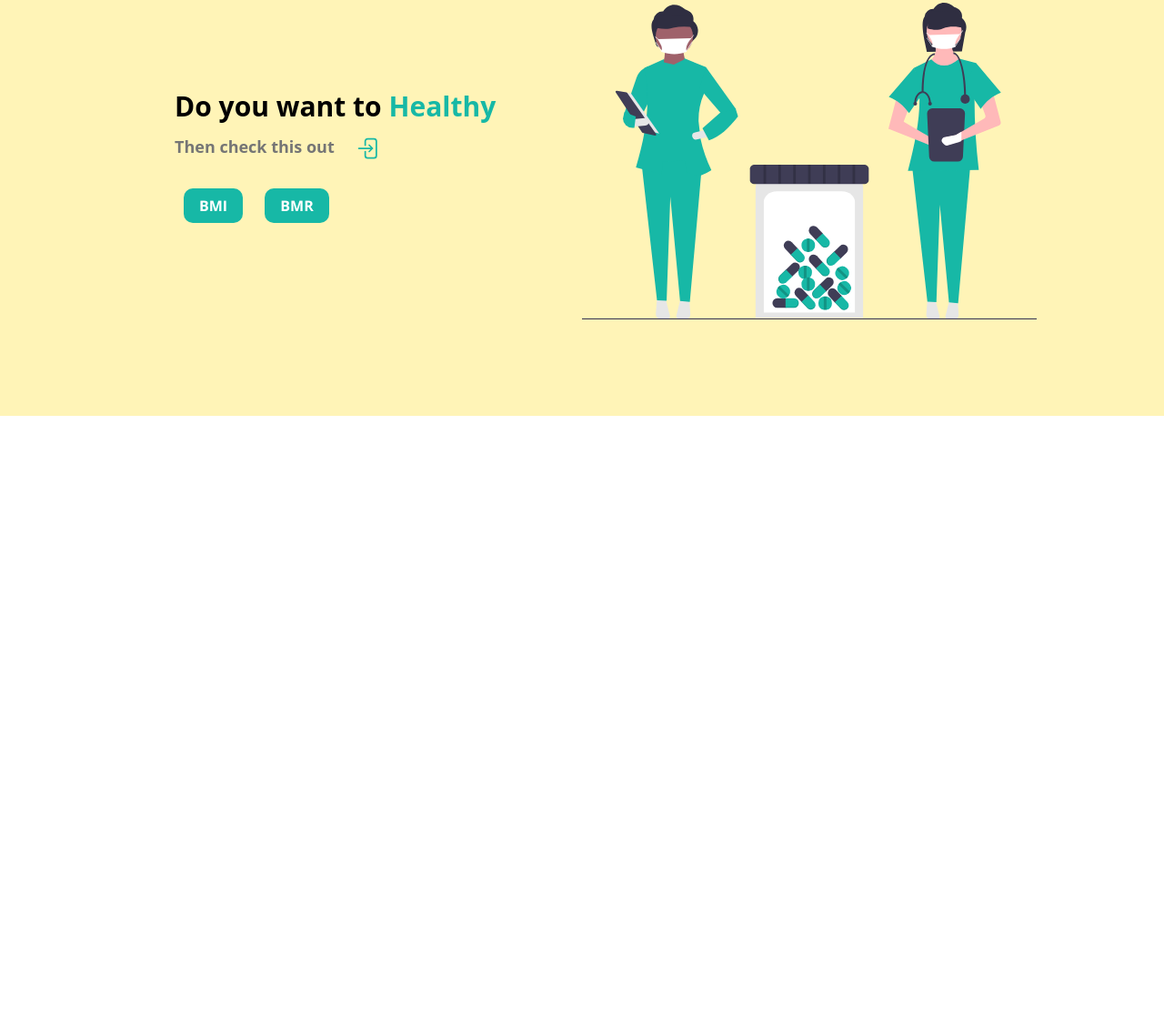
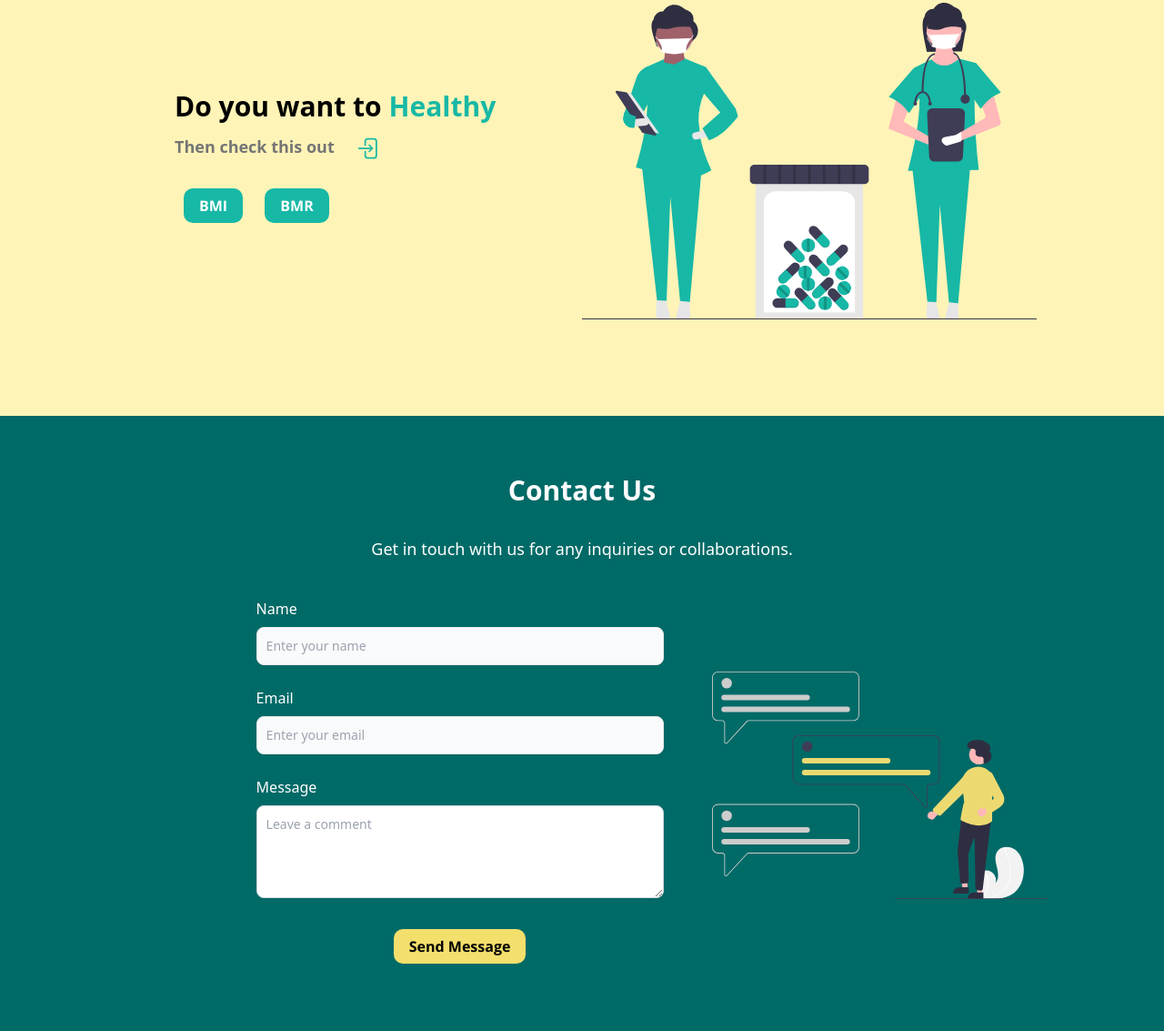
Before and after one commit to Riadul-Islam-551/Health-Tips, a website built with Vite: page index.html in a window 1280 px wide. Shown: the part 815-1948 px from the top of the page at 91% size. Before the commit the page ends 1272 px from the top, so only its background shows below. Built offline with nearby package versions, Linux system fonts and the light colour scheme.

Commit message:
[feat/contact] Create contact section

```diff
--- a/index.html
+++ b/index.html
@@ -34,9 +34,11 @@
         <div class="hidden md:flex space-x-4">
           <a href="#" class="px-3 py-2 rounded hover:bg-[#3E5879]">Home</a>
           <a href="#" class="px-3 py-2 rounded hover:bg-[#3E5879]">About</a>
-          <a href="#service" class="px-3 py-2 rounded hover:bg-[#3E5879]">Services</a>
+          <a href="#service" class="px-3 py-2 rounded hover:bg-[#3E5879]"
+            >Services</a
+          >
           <a href="#" class="px-3 py-2 rounded hover:bg-[#3E5879]">Goals</a>
-          <a href="#" class="px-3 py-2 rounded hover:bg-[#3E5879]">Contact</a>
+          <a href="#contact" class="px-3 py-2 rounded hover:bg-[#3E5879]">Contact</a>
         </div>
         <button id="menu-toggle" class="block md:hidden focus:outline-none">
           <svg
@@ -61,11 +63,11 @@
       <div class="bg-gray-800 text-white p-4">
         <a href="#" class="block mb-2 hover:text-gray-200 text-center">Home</a>
         <a href="#" class="block mb-2 hover:text-gray-200 text-center">About</a>
-        <a href="#" class="block mb-2 hover:text-gray-200 text-center"
+        <a href="#service" class="block mb-2 hover:text-gray-200 text-center"
           >Services</a
         >
         <a href="#" class="block mb-2 hover:text-gray-200 text-center">Goals</a>
-        <a href="#" class="block mb-2 hover:text-gray-200 text-center"
+        <a href="#contact" class="block mb-2 hover:text-gray-200 text-center"
           >Contact</a
         >
       </div>
@@ -86,9 +88,12 @@
           <h1 class="text-3xl lg:text-5xl font-bold">
             BD <span class="text-[#f3df6c]">Health</span>
           </h1>
-          <p class="mt-3 text-gray-200 lg:text-lg">Always Dedicated to service</p>
+          <p class="mt-3 text-gray-200 lg:text-lg">
+            Always Dedicated to service
+          </p>
           <p class="text-xl lg:text-2xl mt-5">
-            Find your routines of <span class="font-bold lg:text-3xl text-[#00ffe1]">Calories</span>
+            Find your routines of
+            <span class="font-bold lg:text-3xl text-[#00ffe1]">Calories</span>
           </p>
           <div class="banner-btn mt-5">
             <div class="button-yellow inline-block">
@@ -178,7 +183,60 @@
     </div>
 
     <!-- contact section  -->
-
+    <section id="contact" class="py-16 px-5 bg-[#006A67]">
+      <div class="container mx-auto text-center text-white max-w-screen-lg">
+        <h2 class="text-3xl font-bold mb-8">Contact Us</h2>
+        <p class="text-lg mb-10">
+          Get in touch with us for any inquiries or collaborations.
+        </p>
+        <div class="contact-content flex flex-col lg:flex-row justify-center items-center ">
+          <div class="contact-right  lg:hidden mb-[70px]">
+            <img src="./assets/images/main-contact.svg" alt="" class="w-[300px] " />
+          </div>
+          <div class="contact-left w-full">
+            <form class="max-w-md mx-auto text-white ">
+              <div class="mb-6">
+                <label for="name" class="block text-left font-medium mb-2"
+                  >Name</label
+                >
+                <input
+                  type="text"
+                  id="name"
+                  class="shadow-sm bg-gray-50 border text-gray-900 text-sm rounded-lg focus:ring-blue-500 focus:border-blue-500 block w-full p-2.5"
+                  placeholder="Enter your name"
+                />
+              </div>
+              <div class="mb-6">
+                <label for="email" class="block text-left font-medium mb-2"
+                  >Email</label
+                >
+                <input
+                  type="email"
+                  id="email"
+                  class="shadow-sm bg-gray-50 border text-gray-900 text-sm rounded-lg focus:ring-blue-500 focus:border-blue-500 block w-full p-2.5"
+                  placeholder="Enter your email"
+                />
+              </div>
+              <div class="mb-6">
+                <label for="message" class="block text-left font-medium mb-2"
+                  >Message</label
+                >
+                <textarea
+                  id="message"
+                  rows="4"
+                  class="block p-2.5 w-full text-sm text-gray-900 rounded-lg border border-gray-300 focus:ring-blue-500 focus:border-blue-500"
+                  placeholder="Leave a comment"
+                ></textarea>
+              </div>
+              <button type="submit" class="button-yellow">Send Message</button>
+            </form>
+          </div>
+          <div class="contact-right hidden lg:block  lg:ml-[-100px]">
+            <img src="./assets/images/main-contact.svg" alt="" class="w-[300px] lg:w-[500px]" />
+          </div>
+        </div>
+      </div>
+    </section>
     <!-- script  -->
     <script type="module" src="./main.js"></script>
   </body>
```
Also changed, not shown: assets/images/main-contact.svg (added).
